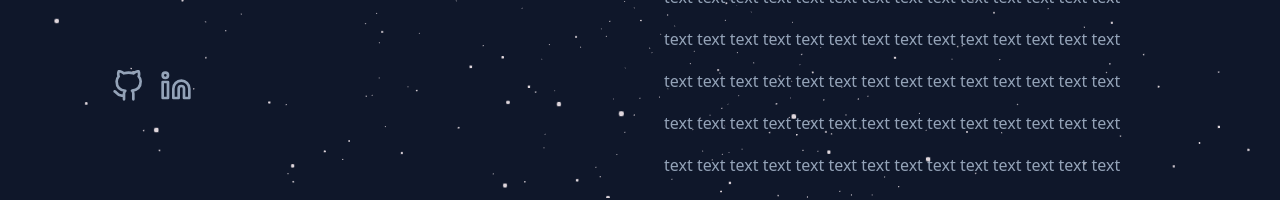
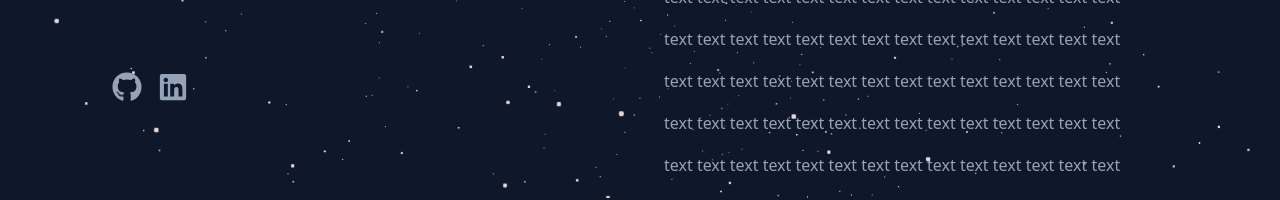
Before and after one commit to 3andrew/personal-website-v2, a Next.js app: page / in a window 1280 px wide. Shown: the part 602-802 px from the top of the page. Built offline with nearby package versions, Linux system fonts and the light colour scheme.

Commit message:
change icons

```diff
--- a/package.json
+++ b/package.json
@@ -14,6 +14,7 @@
     "next": "14.2.5",
     "react": "^18",
     "react-dom": "^18",
+    "react-icons": "^5.3.0",
     "three": "^0.168.0"
   },
   "devDependencies": {
--- a/src/components/Header.jsx
+++ b/src/components/Header.jsx
@@ -1,5 +1,4 @@
-import IconGitHub from "./icons/github";
-import IconLinkedin from "./icons/linkedin";
+import { FaGithub, FaLinkedin } from "react-icons/fa";
 
 export function Header() {
     return (
@@ -9,10 +8,14 @@ export function Header() {
                 <br/>
                 <p className="text-lg font-semibold">Computer Science Student @ University of Waterloo</p>
             </div>
-            <div className="flex w-20">
-                <IconGitHub />
+            <div className="flex">
+                <button className="text-3xl hover:text-slate-200">
+                    <FaGithub />
+                </button>
                 <div className="mx-2"></div>
-                <IconLinkedin />
+                <button className="text-3xl hover:text-slate-200">
+                    <FaLinkedin />
+                </button>
             </div>
         </header>
     );
--- a/src/components/icons/github.js
+++ /dev/null
@@ -1,19 +0,0 @@
-import React from 'react';
-
-const IconGitHub = () => (
-  <svg
-    xmlns="http://www.w3.org/2000/svg"
-    role="img"
-    viewBox="0 0 24 24"
-    fill="none"
-    stroke="currentColor"
-    strokeWidth="2"
-    strokeLinecap="round"
-    strokeLinejoin="round"
-    className="feather feather-github">
-    <title>GitHub</title>
-    <path d="M9 19c-5 1.5-5-2.5-7-3m14 6v-3.87a3.37 3.37 0 0 0-.94-2.61c3.14-.35 6.44-1.54 6.44-7A5.44 5.44 0 0 0 20 4.77 5.07 5.07 0 0 0 19.91 1S18.73.65 16 2.48a13.38 13.38 0 0 0-7 0C6.27.65 5.09 1 5.09 1A5.07 5.07 0 0 0 5 4.77a5.44 5.44 0 0 0-1.5 3.78c0 5.42 3.3 6.61 6.44 7A3.37 3.37 0 0 0 9 18.13V22"></path>
-  </svg>
-);
-
-export default IconGitHub;
--- a/src/components/icons/linkedin.js
+++ /dev/null
@@ -1,21 +0,0 @@
-import React from 'react';
-
-const IconLinkedin = () => (
-  <svg
-    xmlns="http://www.w3.org/2000/svg"
-    role="img"
-    viewBox="0 0 24 24"
-    fill="none"
-    stroke="currentColor"
-    strokeWidth="2"
-    strokeLinecap="round"
-    strokeLinejoin="round"
-    className="feather feather-linkedin">
-    <title>LinkedIn</title>
-    <path d="M16 8a6 6 0 0 1 6 6v7h-4v-7a2 2 0 0 0-2-2 2 2 0 0 0-2 2v7h-4v-7a6 6 0 0 1 6-6z"></path>
-    <rect x="2" y="9" width="4" height="12"></rect>
-    <circle cx="4" cy="4" r="2"></circle>
-  </svg>
-);
-
-export default IconLinkedin;
```
Also changed, not shown: 1 other file (tests, documents, lock files or other folders).
